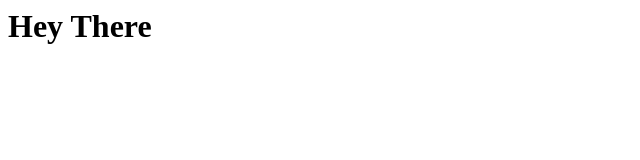
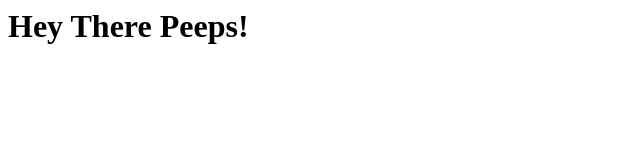
Before and after one commit to Ay-Racer-X/My-First-REPO, a plain HTML site: page index.html in a window 1280 px wide. Shown: the whole page, without its empty margins (0-640 px from the left). Drawn offline with Linux system fonts and the light colour scheme.

Commit message:
Second Commit

```diff
--- a/index.html
+++ b/index.html
@@ -1,4 +1,4 @@
 <html>
     <body>
-        <h1>Hey There</h1>    </body>
+        <h1>Hey There Peeps!</h1>    </body>
 </html>
```
